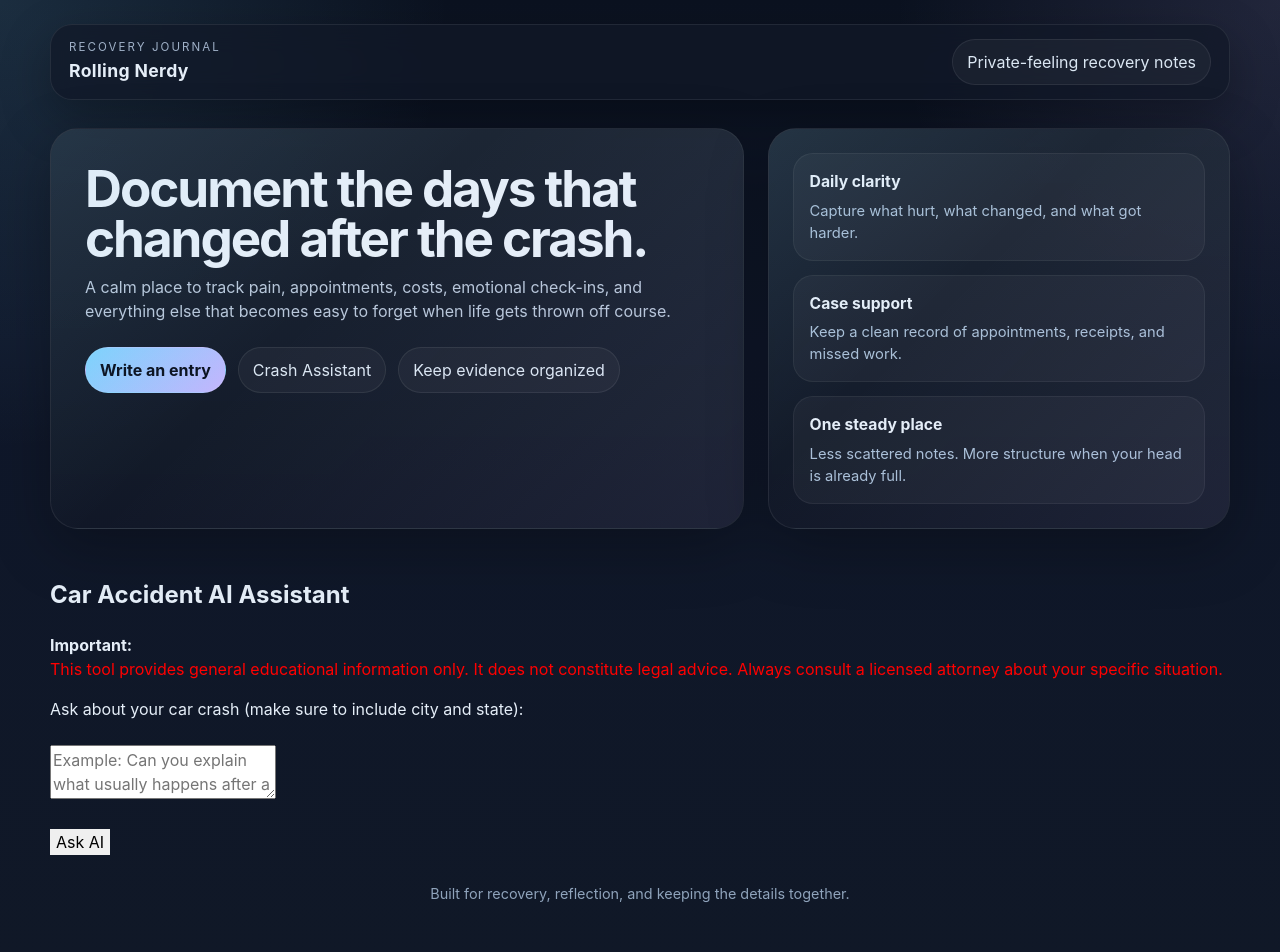
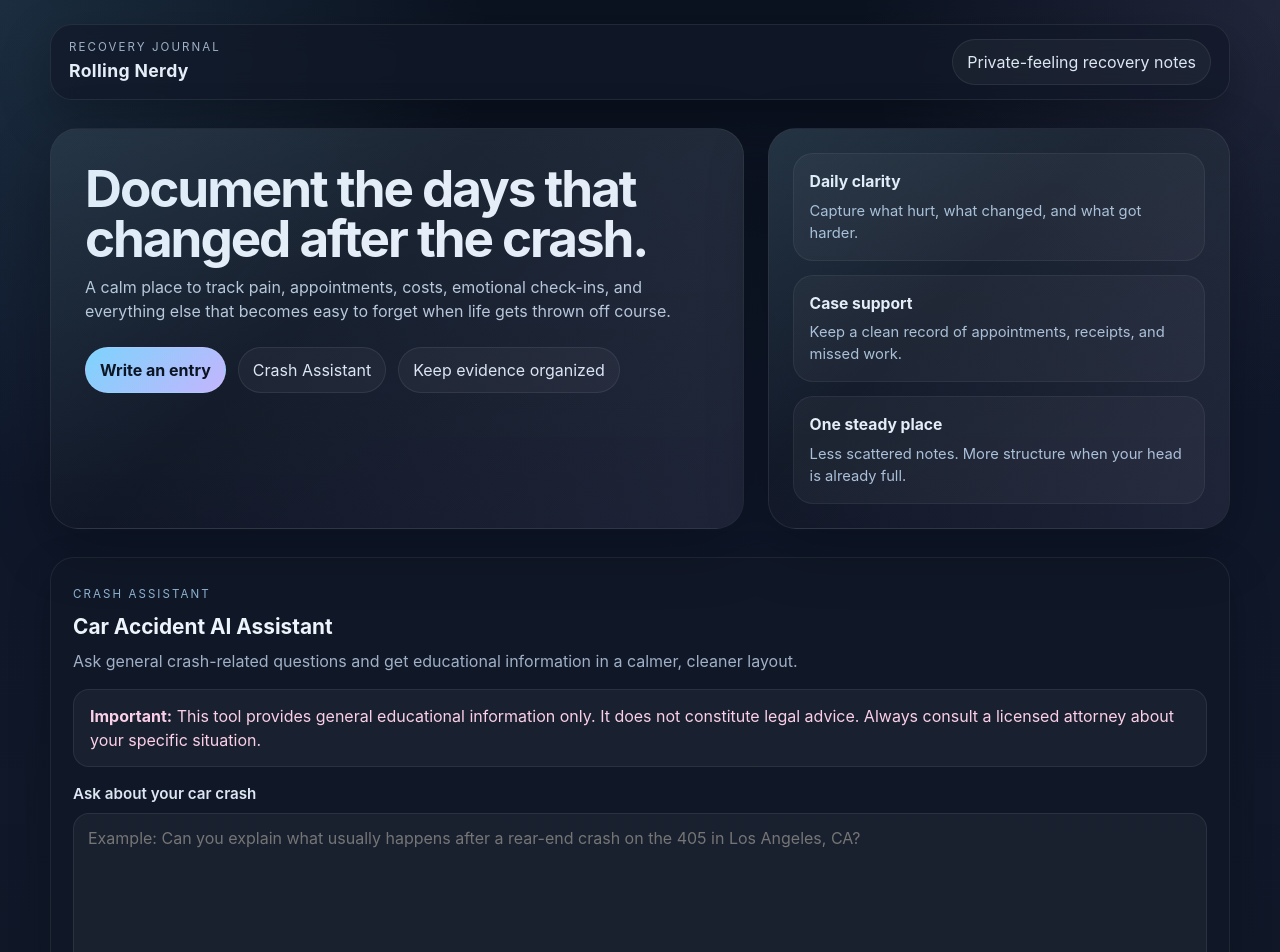
Before and after one commit to rtocastro/rollingnerdy, a React (Vite) app: page /CrashAssistant in a window 1280 px wide. Shown: the top 952 px of the page. Built offline with nearby package versions, Linux system fonts and the light colour scheme; no server answers.

Commit message:
refactored and edited style on Crashassistant

```diff
--- a/src/components/CrashAIAssistant.jsx
+++ b/src/components/CrashAIAssistant.jsx
@@ -1,8 +1,8 @@
 import { useState } from "react";
-
 import "./JournalTemp.css";
 
-const API_BASE_URL = import.meta.env.VITE_API_BASE_URL || "http://localhost:4000";
+const API_BASE_URL =
+  import.meta.env.VITE_API_BASE_URL || "http://localhost:4000";
 
 export default function CrashAIAssistant() {
   const [question, setQuestion] = useState("");
@@ -41,66 +41,98 @@ export default function CrashAIAssistant() {
     }
   };
 
-    const AiButtonStyle = {
-    width: "100%",
-    padding: "12px",
-    backgroundColor: "#333",
-    color: "white",
-    border: "none",
-    borderRadius: "6px",
-    cursor: "pointer",
-    fontSize: "16px",
-  };
+  return (
+    <div className="journal-shell">
+      <section className="journal-section">
+        <div className="section-heading">
+          <span className="section-kicker">Crash assistant</span>
+          <h2>Car Accident AI Assistant</h2>
+          <p>
+            Ask general crash-related questions and get educational information
+            in a calmer, cleaner layout.
+          </p>
+        </div>
 
-  return (
-    <div className="w-full max-w-xl mx-auto p-6 bg-white rounded-2xl shadow-md">
-      <h2 className="text-2xl font-bold mb-2 text-center" >
-        Car Accident AI Assistant
-      </h2>
-
-      <p className="text-xs text-gray-600 mb-4 text-center">
-        <strong>Important:</strong>
-        <br></br>
-        <font color='red'> This tool provides general educational
-        information only. It does <span className="font-semibold">not</span>{" "}
-        constitute legal advice. Always consult a licensed attorney about your
-        specific situation.</font>
-      </p>
+        <div
+          style={{
+            marginBottom: "16px",
+            padding: "14px 16px",
+            borderRadius: "16px",
+            border: "1px solid rgba(255,255,255,0.08)",
+            background: "rgba(255,255,255,0.04)",
+            color: "#fbcfe8",
+            lineHeight: "1.5",
+          }}
+        >
+          <strong>Important:</strong> This tool provides general educational
+          information only. It does not constitute legal advice. Always consult
+          a licensed attorney about your specific situation.
+        </div>
 
         <form onSubmit={handleSubmit}>
-        <label className="block text-sm font-medium mb-2">
-          Ask about your car crash (make sure to include city and state):
+          <div className="field-grid">
+            <div className="field full">
+              <label htmlFor="crashQuestion">
+                Ask about your car crash
               </label>
-<br></br>
-<br></br>
               <textarea
-          className="w-full h-32 p-3 border rounded-xl resize-none focus:outline-none focus:ring-2 focus:ring-black"
+                id="crashQuestion"
                 placeholder="Example: Can you explain what usually happens after a rear-end crash on the 405 in Los Angeles, CA?"
                 value={question}
                 onChange={(e) => setQuestion(e.target.value)}
+                style={{ minHeight: "180px" }}
               />
-<br></br>
-<br></br>
-        <button
-          color="turqoise"
-          type="submit"
-          disabled={loading}
-          className="w-full mt-4 bg-black text-white py-2 rounded-xl hover:opacity-90 disabled:opacity-70 transition AiButtonStyle"
-        >
+            </div>
+          </div>
+
+          <div className="journal-actions" style={{ marginTop: "16px" }}>
+            <button type="submit" disabled={loading} className="action-btn">
               {loading ? "Asking AI..." : "Ask AI"}
             </button>
+          </div>
         </form>
+      </section>
 
       {error && (
-        <div className="mt-4 text-sm text-red-600">
+        <section className="journal-section">
+          <div className="section-heading">
+            <span className="section-kicker">Error</span>
+            <h2>Something went wrong</h2>
+          </div>
+          <div
+            style={{
+              padding: "14px 16px",
+              borderRadius: "16px",
+              border: "1px solid rgba(248,113,113,0.35)",
+              background: "rgba(127,29,29,0.18)",
+              color: "#fecaca",
+            }}
+          >
             {error}
           </div>
+        </section>
       )}
 
       {answer && (
-        <div className="mt-4 p-3 border rounded-xl bg-gray-50 text-sm whitespace-pre-wrap">
-          {answer}
+        <section className="journal-section">
+          <div className="section-heading">
+            <span className="section-kicker">Response</span>
+            <h2>Assistant answer</h2>
+            <p>Review carefully and verify anything important.</p>
           </div>
+
+          <div className="field-grid">
+            <div className="field full">
+              <label htmlFor="assistantAnswer">Answer</label>
+              <textarea
+                id="assistantAnswer"
+                readOnly
+                value={answer}
+                className="output-textarea"
+              />
+            </div>
+          </div>
+        </section>
       )}
     </div>
   );
```
Lines whose indentation alone changed are shown as unchanged.
